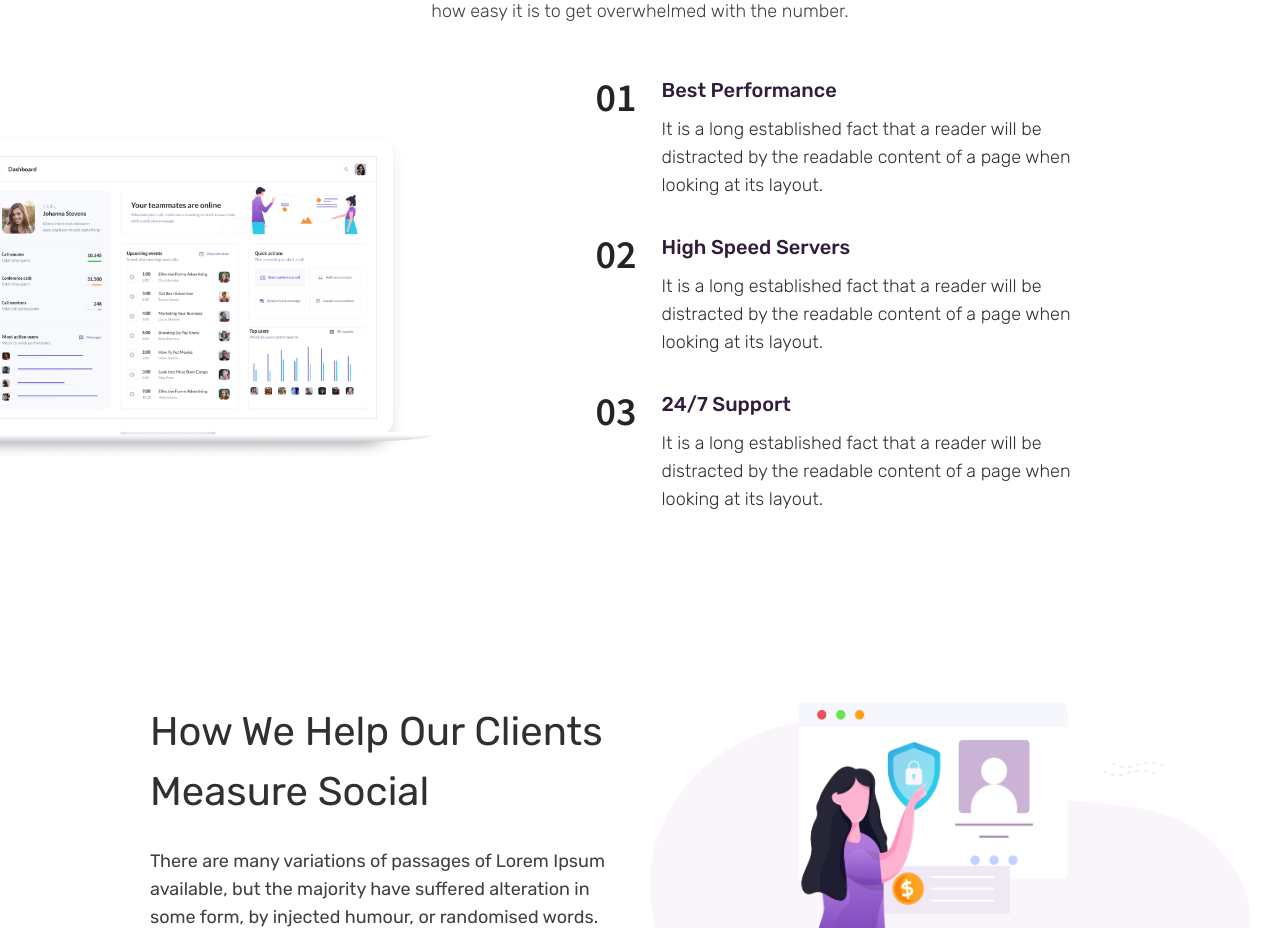
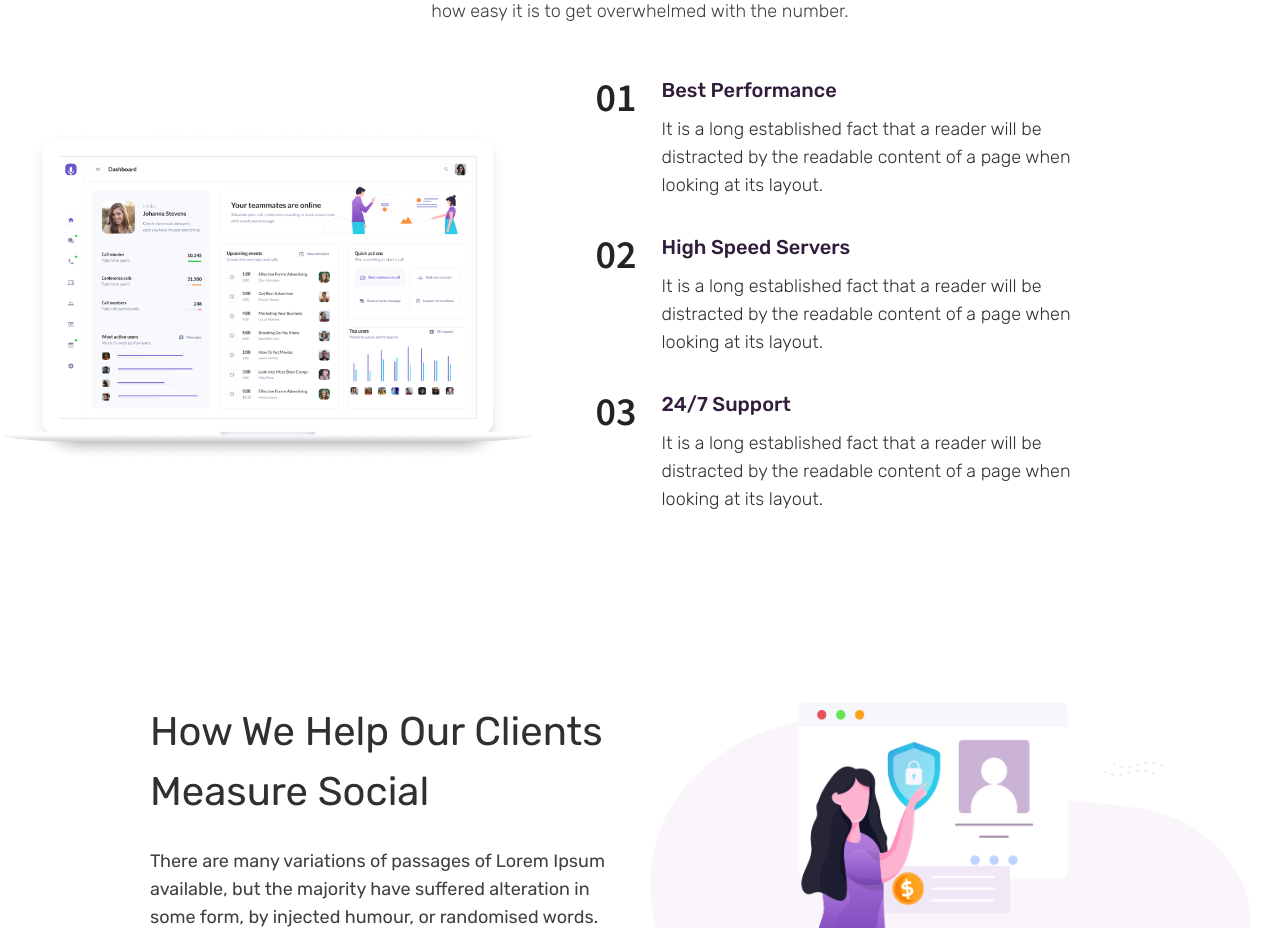
Before and after one commit to mahbubaly/cloud_sass, a React (Vite) app: page / in a window 1280 px wide. Shown: the part 1820-2748 px from the top of the page. Built offline with nearby package versions, Linux system fonts and the light colour scheme.

Commit message:
added-res

```diff
--- a/src/Components/Home/Home.jsx
+++ b/src/Components/Home/Home.jsx
@@ -33,7 +33,7 @@ const Home = () => {
 
             <Container>
                 <header className='bg_Banner xl:h-[959.412px]  2xl:h-[1200px]'>
-                    <nav className='px-[150px] pt-[35px] flex justify-between items-center'>
+                    <nav className='px-[150px]  pt-[35px] flex justify-between items-center'>
 
                         <div>
                             <h1 className='Bold font-bold lg:text-[30px] text-[#FFF]'>Xpeed Cloud</h1>
@@ -187,7 +187,7 @@ const Home = () => {
                     <div className='mt-[50px] grid grid-cols-1 items-center lg:mb-[189px] lg:grid-cols-2 gap-[61px] lg:pr-[150px]'>
 
                         <div>
-                            <img src={img02} className='lg:w-[676px] 2xl:w-auto lg:-ml-[100px] 2xl:-ml-[150px]' alt="" />
+                            <img src={img02} className='lg:w-[676px] 2xl:w-auto ' alt="" />
 
                         </div>
                         <div className='2xl:w-auto lg:w-[498px]'>
@@ -262,7 +262,7 @@ const Home = () => {
                     <div className='lg:px-[30px] lg:mt-[184px] grid lg:grid-cols-2 grid-cols-1 gap-[50px]'>
 
                         <div>
-                            <img src={Nst04} className='lg:w-[646.025px]' alt="" />
+                            <img src={Nst04} className='lg:w-[646.025px] 2xl:w-auto' alt="" />
 
                         </div>
                         <div className='lg:pr-[150px]'>
```
